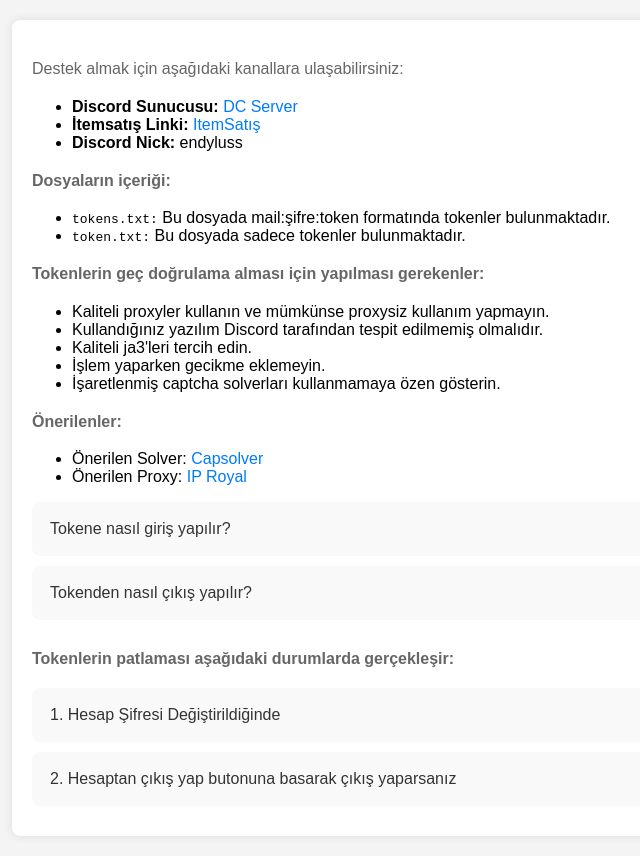
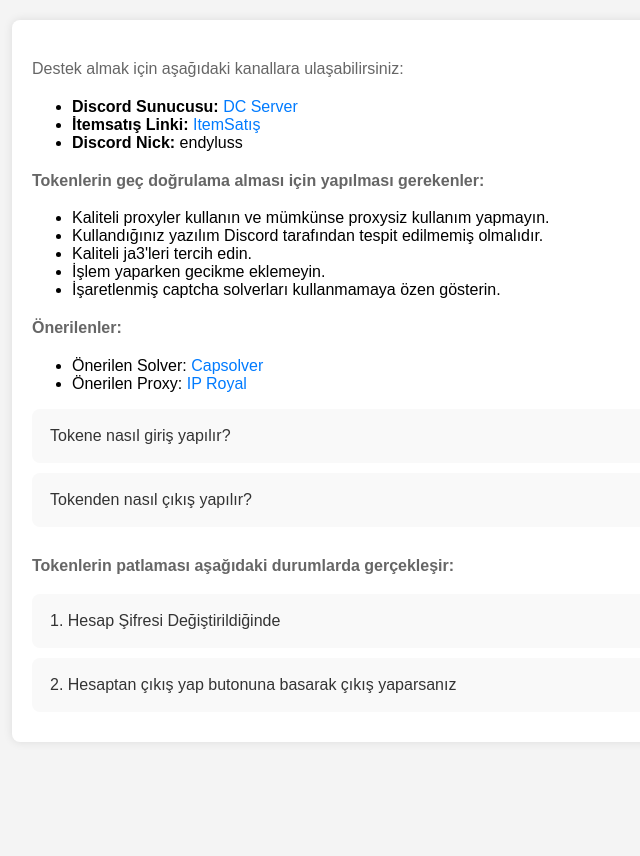
Before and after one commit to Endylus/Token-Rehber.github.io, a plain HTML site: page index.html in a window 1280 px wide. Shown: the whole page, without its empty margins (208-848 px from the left). After the commit the page ends 800 px from the top, so only its background shows below. Drawn offline with nearby package versions, Linux system fonts and the light colour scheme.

Commit message:
Update index.html

```diff
--- a/index.html
+++ b/index.html
@@ -96,11 +96,6 @@
                     target="_blank">ItemSatış</a></li>
             <li><strong>Discord Nick:</strong> endyluss</li>
         </ul>
-        <p><strong>Dosyaların içeriği:</strong></p>
-        <ul>
-            <li><code>tokens.txt:</code> Bu dosyada mail:şifre:token formatında tokenler bulunmaktadır.</li>
-            <li><code>token.txt:</code> Bu dosyada sadece tokenler bulunmaktadır.</li>
-        </ul>
         <p><strong>Tokenlerin geç doğrulama alması için yapılması gerekenler:</strong></p>
         <ul>
             <li>Kaliteli proxyler kullanın ve mümkünse proxysiz kullanım yapmayın.</li>
```
